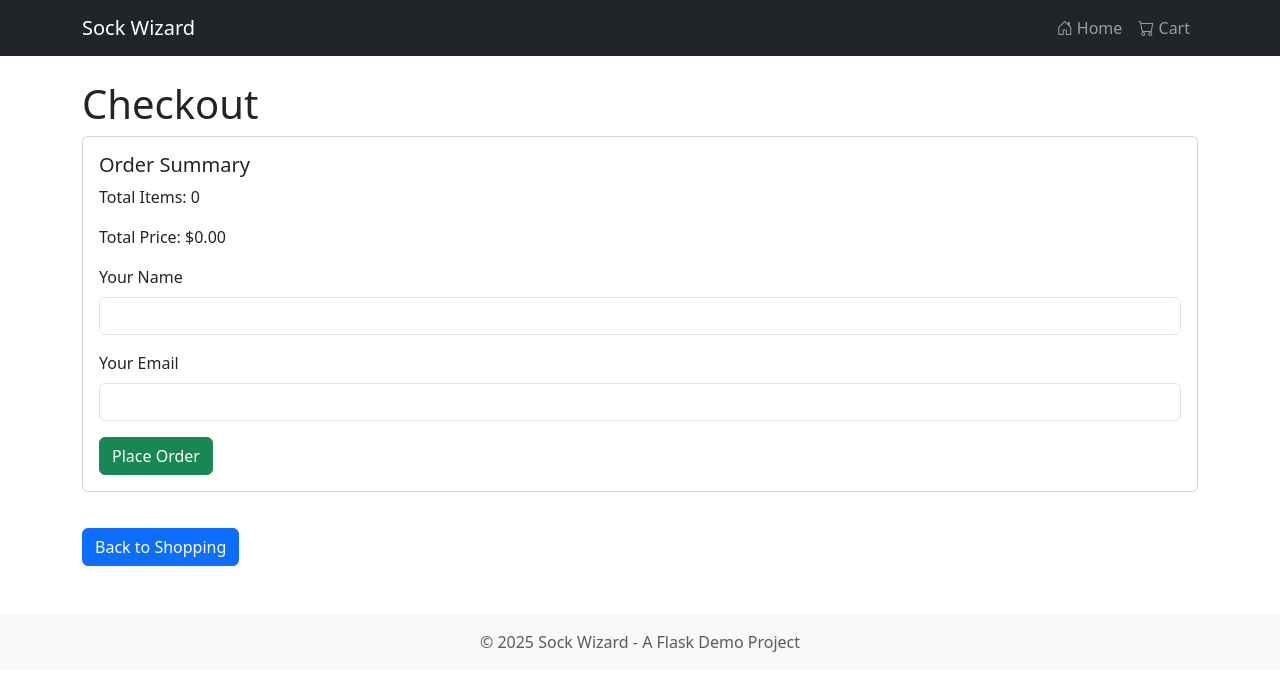
After one commit to traceyMike/module_10_capstone, a Flask app: template templates/checkout.html in a window 1280 px wide. The commit adds this page. Shown: the top 691 px of the page. Run offline with Flask 3, Linux system fonts and the light colour scheme; the template is opened without the code that fills it, so the values that code supplies are empty.

Commit message:
final updates

```diff
--- a/app.py
+++ b/app.py
@@ -157,6 +157,29 @@ def cart():
     # render cart template with data
     return render_template('cart.html', cart=cart, total=total)
 
+# check out routes
+@app.route('/checkout')
+def checkout():
+    #
+    cart = session.get('cart', [])
+    if not cart:
+        return redirect(url_for('home'))
+
+    total = sum(item['total'] for item in cart)
+    return render_template('checkout.html', cart=cart, total=total)
+
+@app.route('/complete_order', methods=['POST'])
+def complete_order():
+    # get customer information
+    name = request.form.get('name')
+    email = request.form.get('email')
+
+    # clear the cart
+    session['cart'] = []
+
+    # Show thank you page
+    return render_template('thank_you.html', name=name, email=email)
+
 # Application Entry Point
 # this runs when the script is executed directly, not imported as a module
 
--- a/templates/carts.html
+++ b/templates/cart.html
@@ -53,8 +53,9 @@ Inherits from base.html for consistent layout and navigation -->
     <a href="{{ url_for('home') }}" class="btn btn-outline-secondary">
         <i class="bi bi-arrow-left"></i> Continue Shopping
     </a>
-    <a href="#" class="btn btn-success">
-        <i class="bi bi-credit-card"></i> Proceed to Checkout
+    # check out button
+    <a href="{{ url_for('checkout') }}" class="btn btn-success">
+        <i class="bi bi-credit-card"></i> Checkout
     </a>
 </div>
 <!-- else display message that cart is empty if no cart has been created for the session -->
--- /dev/null
+++ b/templates/checkout.html
@@ -0,0 +1,53 @@
+{% extends 'base.html' %}
+
+
+
+{% block content %}
+
+<h1>Checkout</h1>
+
+
+
+<div class="card">
+
+  <div class="card-body">
+
+    <h5 class="card-title">Order Summary</h5>
+
+    <p>Total Items: {{ cart|length }}</p>
+
+    <p>Total Price: ${{ "%.2f"|format(total) }}</p>
+
+
+
+    <form action="{{ url_for('complete_order') }}" method="post">
+
+      <div class="mb-3">
+
+        <label for="name" class="form-label">Your Name</label>
+
+        <input type="text" class="form-control" id="name" name="name" required>
+
+      </div>
+
+      <div class="mb-3">
+
+        <label for="email" class="form-label">Your Email</label>
+
+        <input type="email" class="form-control" id="email" name="email" required>
+
+      </div>
+
+      <button type="submit" class="btn btn-success">Place Order</button>
+
+    </form>
+
+  </div>
+
+</div>
+
+
+
+<a href="{{ url_for('home') }}" class="btn btn-primary mt-3">Back to Shopping</a>
+
+{% endblock %}
```
Also changed, not shown: templates/thank_you.html (added, +12 -0 lines), test_checkout.py (added, +15 -0 lines).
